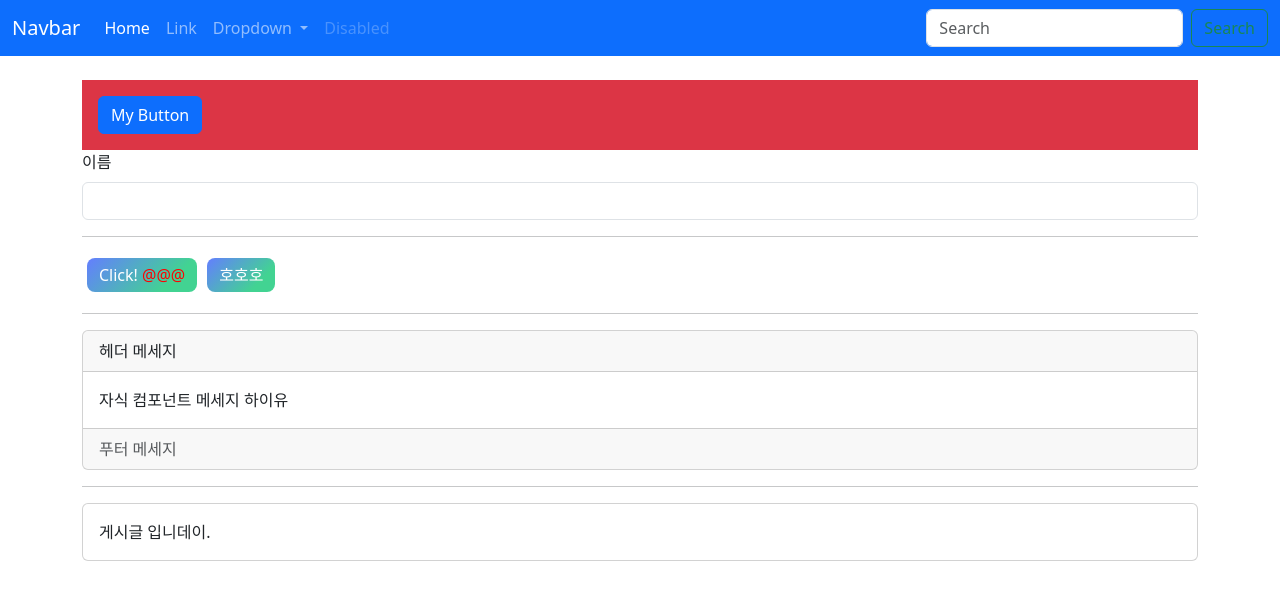
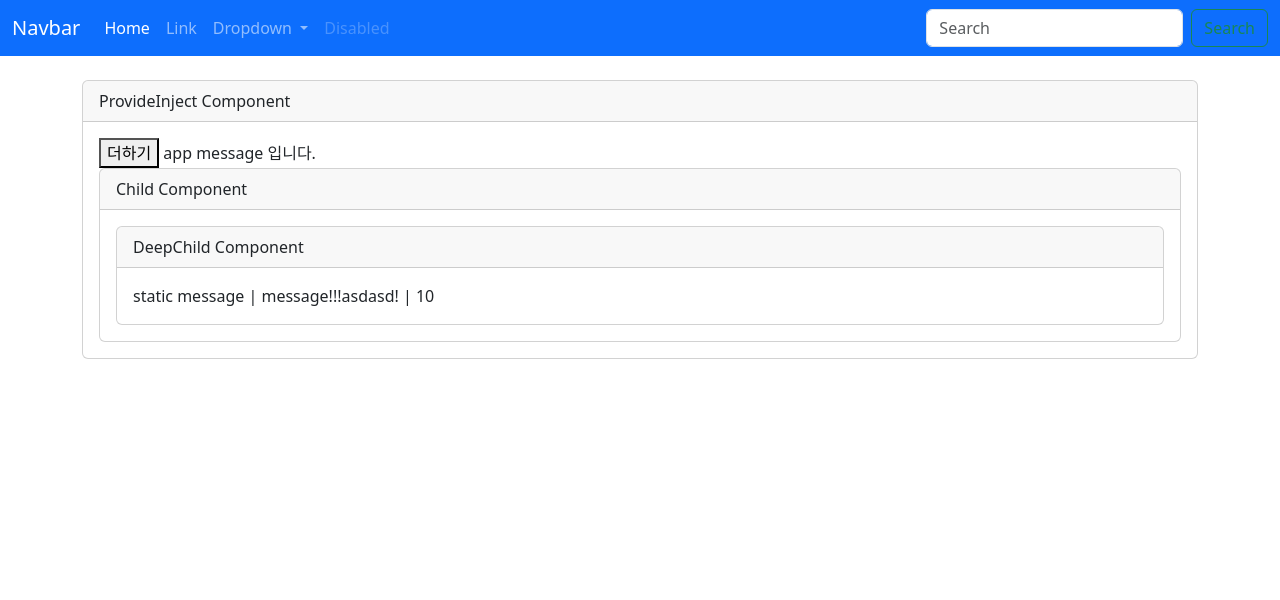
Before and after one commit to anko-developer/vue3-basic, a Vue app in the folder learn-vue3/: page / in a window 1280 px wide. Shown: the top 600 px of the page. Built offline with nearby package versions, Linux system fonts and the light colour scheme.

Commit message:
inject provide

```diff
--- /dev/null
+++ b/learn-vue3/src/components/Child.vue
@@ -0,0 +1,20 @@
+<template>
+	<div class="card">
+		<div class="card-header">Child Component</div>
+		<div class="card-body">
+			<DeepChild></DeepChild>
+		</div>
+	</div>
+</template>
+
+<script>
+import DeepChild from '@/components/DeepChild.vue';
+
+export default {
+	components: {
+		DeepChild,
+	},
+};
+</script>
+
+<style></style>
--- /dev/null
+++ b/learn-vue3/src/components/DeepChild.vue
@@ -0,0 +1,29 @@
+<template>
+	<div class="card">
+		<div class="card-header">DeepChild Component</div>
+		<div class="card-body">
+			{{ staticMessage }} | {{ message }} |
+			{{ count }}
+		</div>
+	</div>
+</template>
+
+<script>
+import { inject } from 'vue';
+export default {
+	setup() {
+		const staticMessage = inject('static-message', 'default-message');
+		const { message, updateMessage } = inject('message');
+		const count = inject('count');
+		updateMessage('!!!asdasd!');
+		return {
+			staticMessage,
+			message,
+			updateMessage,
+			count,
+		};
+	},
+};
+</script>
+
+<style></style>
--- /dev/null
+++ b/learn-vue3/src/components/ProvideInject.vue
@@ -0,0 +1,43 @@
+<template>
+	<div class="container py-4">
+		<div class="card">
+			<div class="card-header">ProvideInject Component</div>
+			<div class="card-body">
+				<button @click="count++">더하기</button>
+				{{ appMessage }}
+				<Child></Child>
+			</div>
+		</div>
+	</div>
+</template>
+
+<script>
+import { provide, ref, readonly, inject } from 'vue';
+import Child from '@/components/Child.vue';
+
+export default {
+	components: {
+		Child,
+	},
+	setup() {
+		const staticMessage = 'static message';
+		const message = ref('message');
+		const updateMessage = appendMessage => {
+			message.value += appendMessage;
+		};
+		const count = ref(10);
+		provide('static-message', staticMessage);
+		provide('message', { message: readonly(message), updateMessage });
+		provide('count', count);
+
+		const appMessage = inject('app-message');
+
+		return {
+			count,
+			appMessage,
+		};
+	},
+};
+</script>
+
+<style></style>
--- a/learn-vue3/src/components/TheView.vue
+++ b/learn-vue3/src/components/TheView.vue
@@ -1,53 +1,20 @@
 <template>
 	<main>
-		<div class="container py-4">
-			<MyButton class="my-button" id="my-button" @click="sayHello"></MyButton>
-			<LabelInput label="이름" data-id="id입니다"></LabelInput>
-			<hr />
-			<FancyButton>Click! <span style="color: red">@@@</span></FancyButton>
-			<FancyButton v-slot="{ fancyMessage }">{{ fancyMessage }}</FancyButton>
-			<hr />
-			<AppCard>
-				<!-- <template #[slotArgs]>제목입니다</template> -->
-				<!-- <template #default>내용입니다</template> -->
-				<!-- 암시적으로 default 슬롯입니다.
-				<template #footer>푸터입니다</template> -->
-				<!-- <template #default="obj">{{ obj.childmessage }} {{ message }}</template> -->
-				<template #header="{ headerMessage }">{{ headerMessage }}</template>
-				<template #default="{ childMessage, helloMessage }"
-					>{{ childMessage }} {{ helloMessage }}</template
-				>
-				<template #footer="{ footerMessage }">{{ footerMessage }}</template>
-			</AppCard>
-			<hr />
-			<AppCard> 게시글 입니데이. </AppCard>
-		</div>
+		<ProvideInject></ProvideInject>
 	</main>
 </template>
 
 <script>
-import { ref } from 'vue';
-import MyButton from '@/components/MyButton.vue';
-import LabelInput from '@/components/LabelInput.vue';
-import FancyButton from '@/components/FancyButton.vue';
-import AppCard from '@/components/AppCard.vue';
+import ProvideInject from '@/components/ProvideInject.vue';
 
 export default {
 	components: {
-		MyButton,
-		LabelInput,
-		FancyButton,
-		AppCard,
+		ProvideInject,
 	},
 	setup() {
-		const sayHello = () => {
-			alert('hi');
-		};
-		const slotArgs = ref('header');
-		const message = ref('하이');
-		return { sayHello, slotArgs, message };
+		return {};
 	},
 };
 </script>
 
-<style></style>
+<style scoped></style>
--- a/learn-vue3/src/main.js
+++ b/learn-vue3/src/main.js
@@ -7,5 +7,6 @@
 
 // app.component('AppCard', AppCard);
 
+app.provide('app-message', 'app message 입니다.');
 app.mount('#app');
 import 'bootstrap/dist/js/bootstrap.js';
```
Also changed, not shown: learn-vue3/src/components/Example.vue (added, +53 -0 lines).
